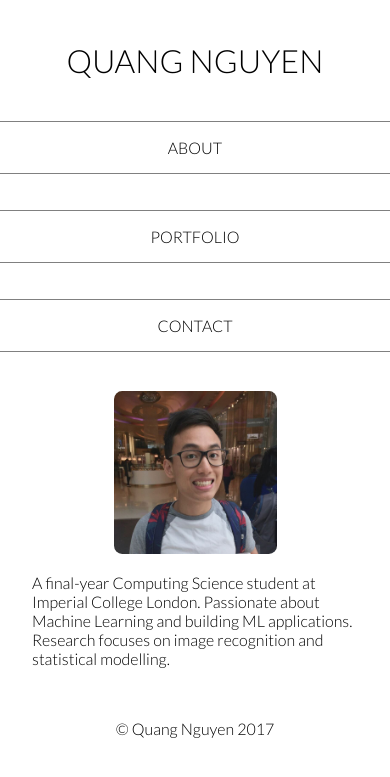
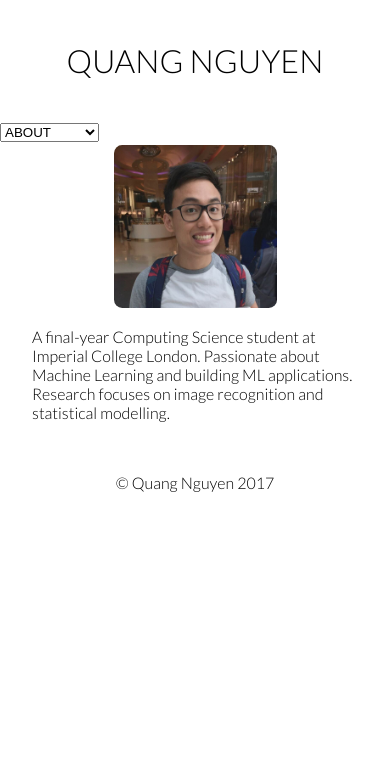
Before and after one commit to ngcaden/ngcaden.github.io, a Jekyll site: the page built from index.html, in a window 390 px wide. Shown: the top 777 px of the page. Built offline with Jekyll 4.4.1, drawn with Linux system fonts in a browser that asks for light colours.

Commit message:
Added responsive Nav

```diff
--- a/_includes/header.html
+++ b/_includes/header.html
@@ -5,6 +5,7 @@
     </a>
   </div>
 
+  <nav>
     <div class="row">
       <div class="col-4 navbar {% if page.url == "/about" %} active {% endif %}">
         <a class="fill-navbar" href={{ "/about" }}><p>ABOUT</p></a>
--- a/css/main.css
+++ b/css/main.css
@@ -198,3 +198,12 @@ strong, b {
 	color:black!important;
 	background-color:#ccc!important
 }
+
+nav select {
+	display:none;
+}
+
+@media (max-width:576px) {
+	nav .row {display: none;}
+	nav select {display: inline-block;}
+}
```
Also changed, not shown: other parts of _includes/header.html (+10 -0 lines). Lines whose indentation alone changed are shown as unchanged.
